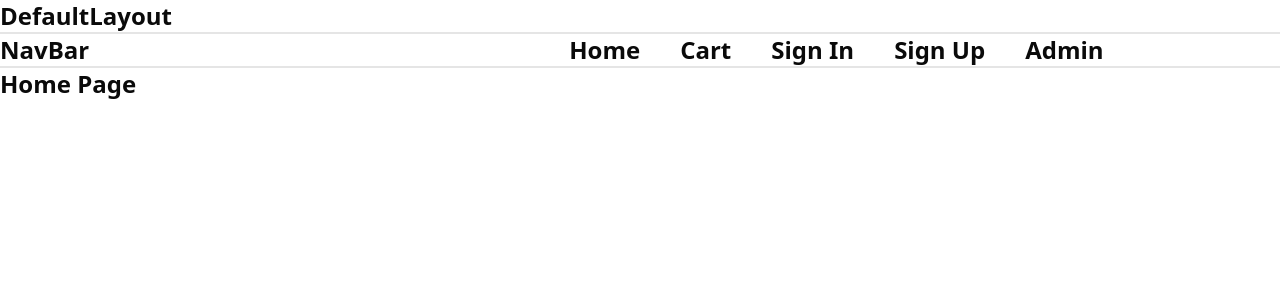
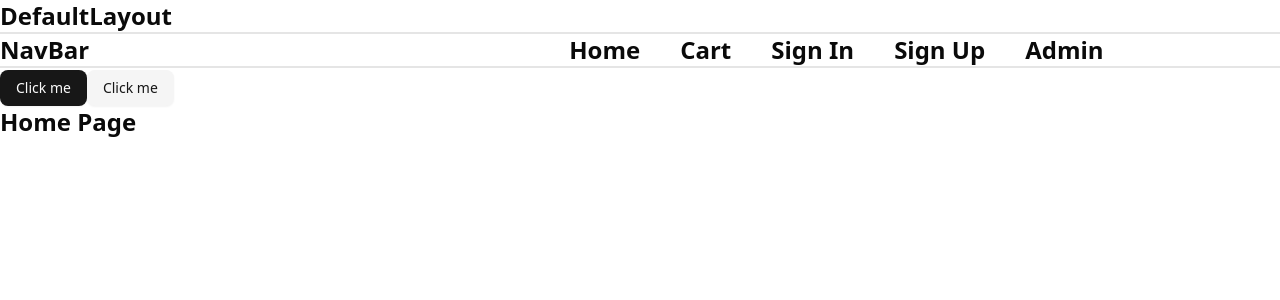
Before and after one commit to MikeeOo/shop-web, a React (Vite) app: page / in a window 1280 px wide. Shown: the top 300 px of the page. Built offline with nearby package versions, Linux system fonts and the light colour scheme.

Commit message:
Restore button components in DefaultLayout to enhance user interaction and engagement.

```diff
--- a/src/layouts/DefaultLayout.tsx
+++ b/src/layouts/DefaultLayout.tsx
@@ -7,8 +7,8 @@ export default function DefaultLayout() {
 		<div className="h-screen">
 			<div className="border-b-2">DefaultLayout</div>
 			<NavBar />
-			{/* <Button.Primary text="Click me" /> */}
-			{/* <Button.Secondary text="Click me" /> */}
+			<Button.Primary text="Click me" />
+			<Button.Secondary text="Click me" />
 			<Outlet />
 		</div>
 	);
```
